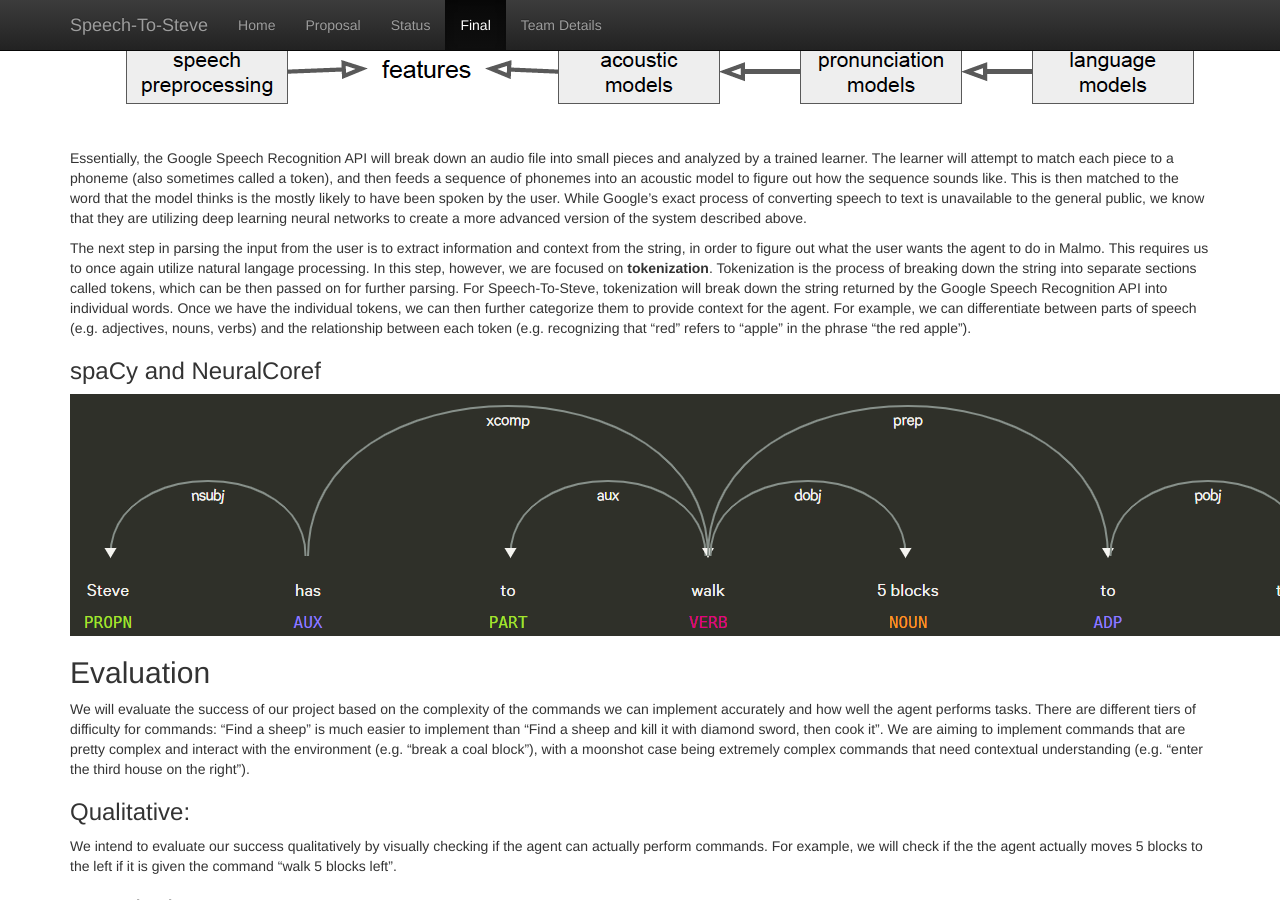
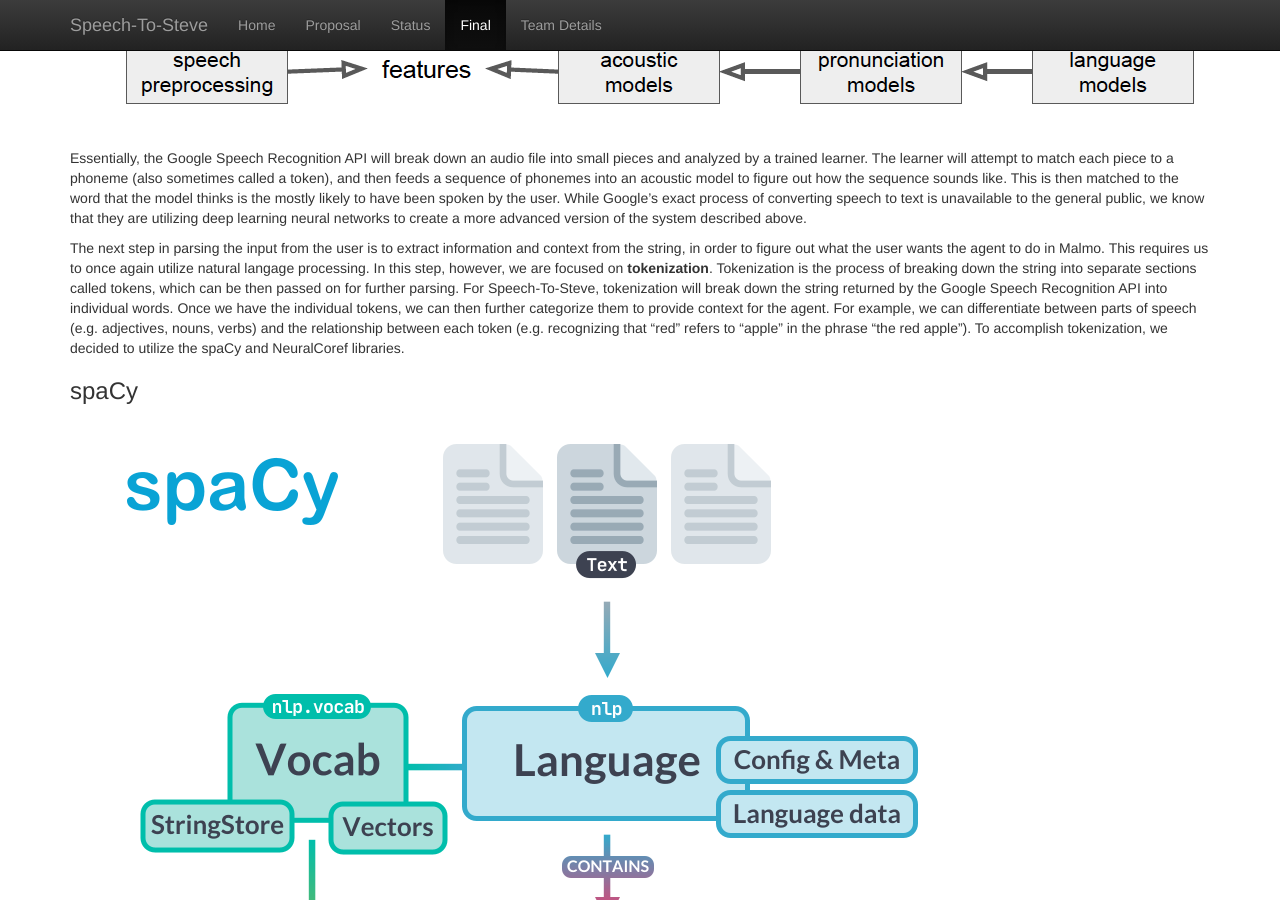
Before and after one commit to geeeeeeeeew/CS-175-Team-Direction-, a Jekyll site: the page built from docs/final.md, in a window 1280 px wide and 900 px high, scrolled down 1400 px. Built offline with Jekyll 4.4.1, drawn with Linux system fonts in a browser that asks for light colours; some of the changed text lies outside the part shown.

Commit message:
Update final.md

```diff
--- a/docs/final.md
+++ b/docs/final.md
@@ -38,10 +38,17 @@
 
 Essentially, the Google Speech Recognition API will break down an audio file into small pieces and analyzed by a trained learner. The learner will attempt to match each piece to a phoneme (also sometimes called a token), and then feeds a sequence of phonemes into an acoustic model to figure out how the sequence sounds like. This is then matched to the word that the model thinks is the mostly likely to have been spoken by the user. While Google's exact process of converting speech to text is unavailable to the general public, we know that they are utilizing deep learning neural networks to create a more advanced version of the system described above.
 
-The next step in parsing the input from the user is to extract information and context from the string, in order to figure out what the user wants the agent to do in Malmo. This requires us to once again utilize natural langage processing. In this step, however, we are focused on **tokenization**. Tokenization is the process of breaking down the string into separate sections called tokens, which can be then passed on for further parsing. For Speech-To-Steve, tokenization will break down the string returned by the Google Speech Recognition API into individual words. Once we have the individual tokens, we can then further categorize them to provide context for the agent. For example, we can differentiate between parts of speech (e.g. adjectives, nouns, verbs) and the relationship between each token (e.g. recognizing that "red" refers to "apple" in the phrase "the red apple").
+The next step in parsing the input from the user is to extract information and context from the string, in order to figure out what the user wants the agent to do in Malmo. This requires us to once again utilize natural langage processing. In this step, however, we are focused on **tokenization**. Tokenization is the process of breaking down the string into separate sections called tokens, which can be then passed on for further parsing. For Speech-To-Steve, tokenization will break down the string returned by the Google Speech Recognition API into individual words. Once we have the individual tokens, we can then further categorize them to provide context for the agent. For example, we can differentiate between parts of speech (e.g. adjectives, nouns, verbs) and the relationship between each token (e.g. recognizing that "red" refers to "apple" in the phrase "the red apple"). To accomplish tokenization, we decided to utilize the spaCy and NeuralCoref libraries.
 
-### spaCy and NeuralCoref
-<img src="displacy.PNG" alt="Visualization of Tokenization" class="inline"/>
+### spaCy
+<img src="spacy.png" alt="Visualization of spaCy" class="inline"/>
+
+The spaCy library provides
+
+### NeuralCoref
+<img src="displacy.PNG" alt="Visualization of NeuralCoref" class="inline"/>
+
+To accomplish tokenization, we decided to utilize the spaCy and NeuralCoref libraries. sp
 
 ## Evaluation
 We will evaluate the success of our project based on the complexity of the commands we can implement accurately and how well the agent performs tasks. There are different tiers of difficulty for commands: “Find a sheep” is much easier to implement than “Find a sheep and kill it with diamond sword, then cook it”. We are aiming to implement commands that are pretty complex and interact with the environment (e.g. “break a coal block”), with a moonshot case being extremely complex commands that need contextual understanding (e.g. “enter the third house on the right”).
```
